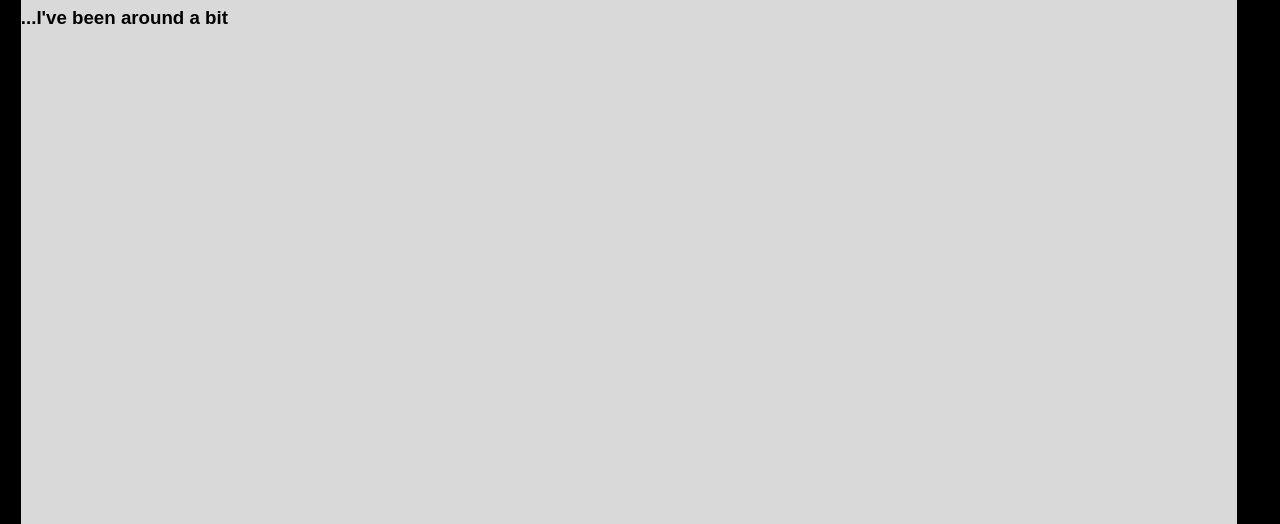
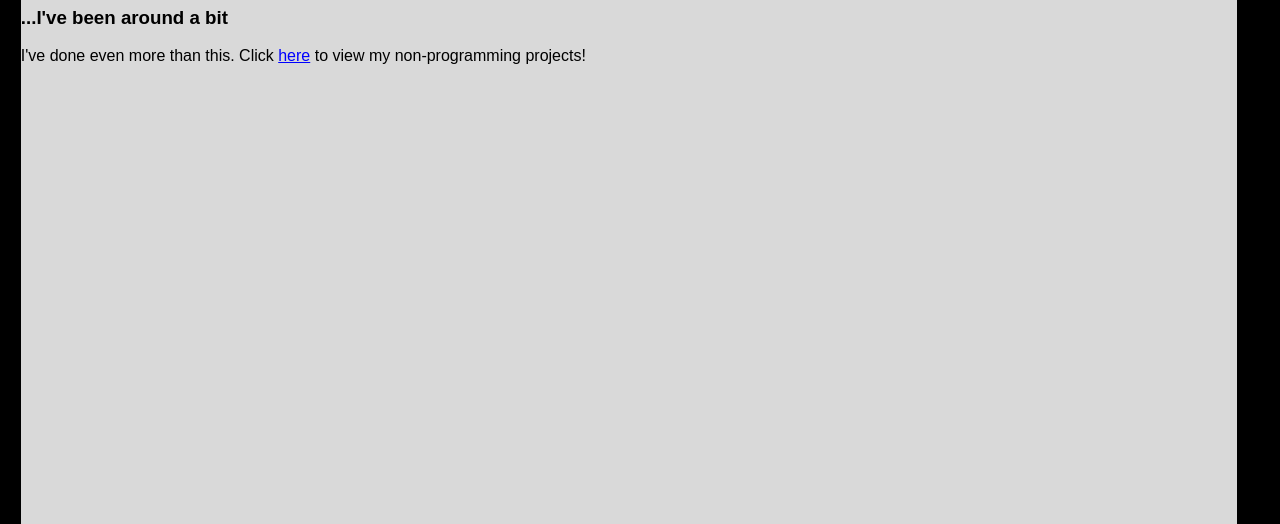
Before and after one commit to PotatoProgram/Portfolio-2024, a plain HTML site: page past-projects.html in a window 1280 px wide. Shown: the part 276-800 px from the top of the page. Drawn offline with Linux system fonts and the light colour scheme; a web font is replaced by a local one.

Commit message:
extra bits that i haven't finished yet

```diff
--- a/past-projects.html
+++ b/past-projects.html
@@ -29,5 +29,8 @@
     <div class="doc-renderer">
         <h1>I am experienced</h1>
         <h3>...I've been around a bit</h3>
+
+
+        <p>I've done even more than this. Click <a href="non-cs-projects.html">here</a> to view my non-programming projects!</p>
     </div>
 </body>
```
